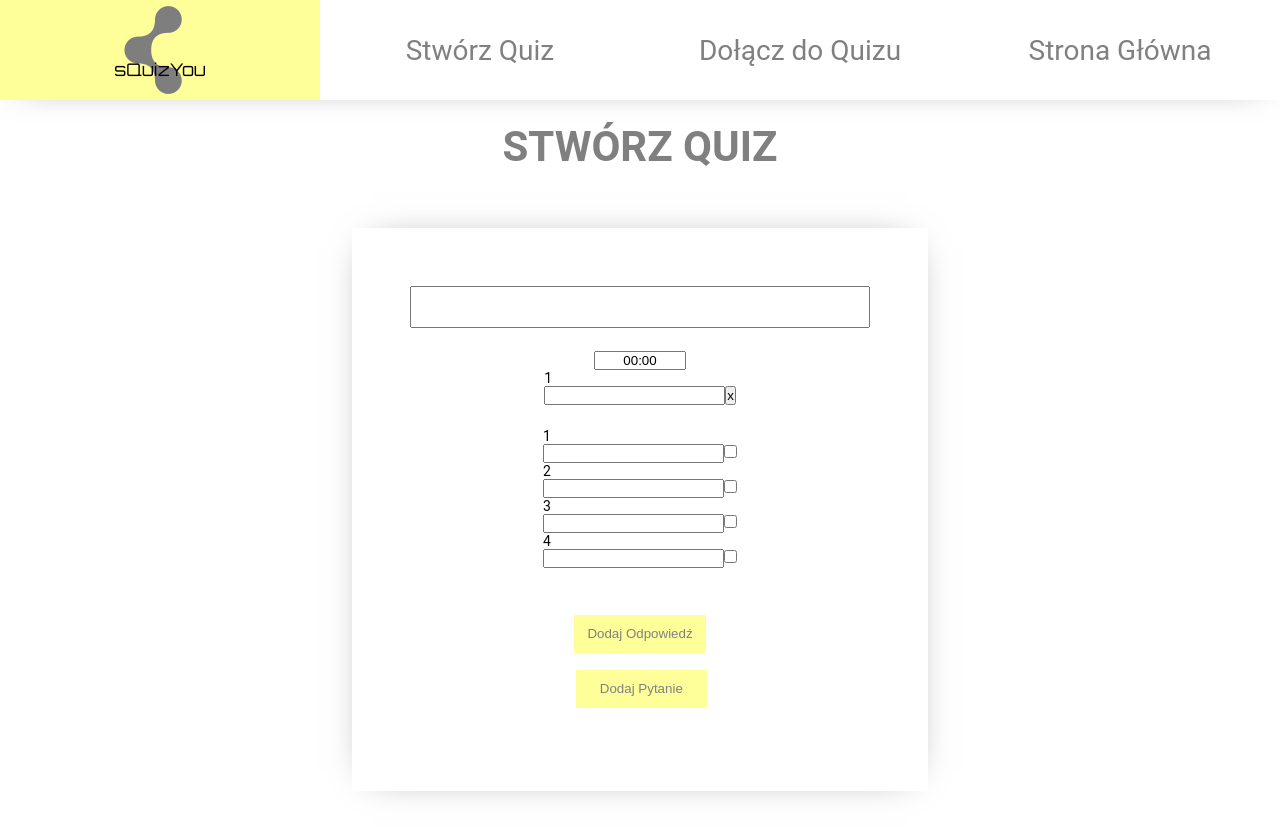
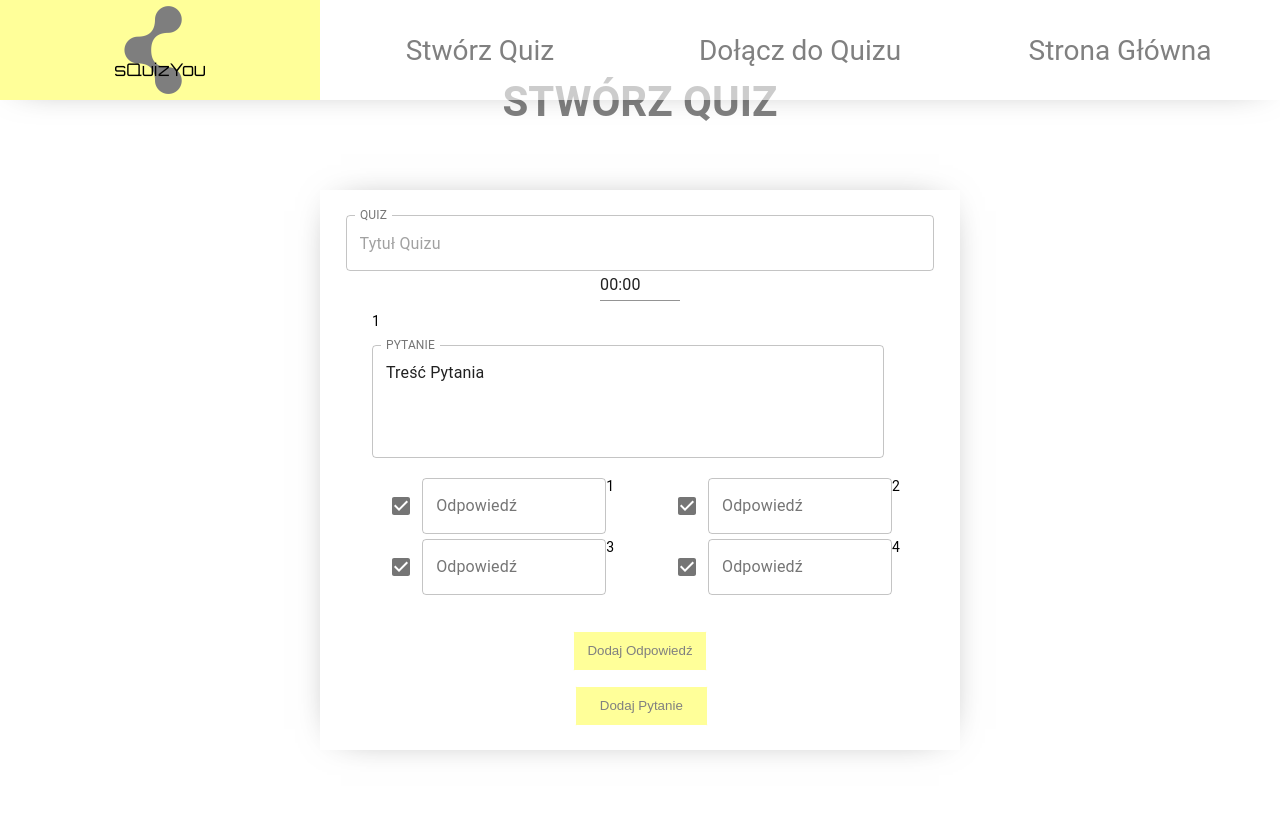
Before and after one commit to infoshareacademy/jfdd12-ubuntuwnicy-app, a React (Create React App) app: page /quiz-gen-wrapper in a window 1280 px wide. Shown: the top 836 px of the page. After the commit the page ends 800 px from the top, so only its background shows below. Built offline with nearby package versions, Linux system fonts and the light colour scheme.

Commit message:
styles for quizGenerator page added

```diff
--- a/package.json
+++ b/package.json
@@ -3,6 +3,7 @@
   "version": "0.1.0",
   "private": true,
   "dependencies": {
+    "@material-ui/core": "^4.2.0",
     "react": "^16.8.6",
     "react-dom": "^16.8.6",
     "react-router-dom": "^5.0.1",
--- a/src/components/quizGenerator/AnswerInput.js
+++ b/src/components/quizGenerator/AnswerInput.js
@@ -1,11 +1,27 @@
-import React from 'react'
+import React from 'react';
+import TextField from '@material-ui/core/TextField';
+import Checkbox from '@material-ui/core/Checkbox';
 
 function AnswerInput(props) {
     return (
-        <div>
+        <div className="answerInputsStyles">
             <p className='answerID'>{props.answerID}</p>
-            <input className="answerInput"></input>
-            <input type='checkbox' className='isAnswerCorrect'></input>
+            <TextField
+                label="Odpowiedź"
+                placeholder="Treść Odpowiedzi"
+                multiline
+                className='answerInput'
+                variant="outlined"
+      />
+            <Checkbox
+                className="isAnswerCorrect"
+                defaultChecked
+                color="default"
+                value="checkedG"
+                inputProps={{
+                 'aria-label': 'checkbox with default color',
+        }}
+      />
         </div>
     )
 }
--- a/src/components/quizGenerator/QuestionInput.js
+++ b/src/components/quizGenerator/QuestionInput.js
@@ -1,11 +1,27 @@
 import React from 'react'
+import TextField from '@material-ui/core/TextField';
+import IconButton from '@material-ui/core/IconButton';
+//import DeleteIcon from '@material-ui/icons/Delete';
 
 function QuestionInput(props) {
     return (
         <div>
             <p className='questionID'>{props.questionID}</p>
-            <input className="questionInput"></input>
-            <button className="deleteQuestion">x</button>
+            <TextField
+                id="outlined-multiline-static"
+                label="PYTANIE"
+                multiline
+                rows="4"
+                defaultValue="Treść Pytania"
+                className="questionInput"
+                margin="normal"
+                variant="outlined"
+            />
+             <IconButton
+                className="deleteQuestion"
+                aria-label="Delete">
+
+            </IconButton>
         </div>
     )
 }
--- a/src/components/quizGenerator/QuizGenWrapper.js
+++ b/src/components/quizGenerator/QuizGenWrapper.js
@@ -6,6 +6,7 @@ import AnswersList from './AnswersList'
 import QuestionInput from './QuestionInput'
 import AddAnswerButton from './AddAnswerButton'
 import AddQuestionButton from './AddQuestionButton'
+
 
 function QuizGenWrapper(props) {
     return (
--- a/src/components/quizGenerator/QuizGenWrapperStyles.css
+++ b/src/components/quizGenerator/QuizGenWrapperStyles.css
@@ -1,5 +1,5 @@
 .quizGenWrapper {
-  padding: 5%;
+  padding-top: 1%;
   display: flex;
   flex-direction: column;
   align-items: center;
@@ -15,9 +15,15 @@
 
 }
 
+.questionInput {
+    margin: 2%;
+    width: 40vw;
+}
+
 .quizTitleTimer {
+  margin: 2%;
   text-align: center;
-  width: 20%;
+  width: 5em;
 }
 
 .quizGenHeader {
@@ -28,13 +34,13 @@
 }
 
 .quizGenInputs {
-  padding: 5%;
+  padding: 2%;
   display: flex;
   flex-direction: column;
   align-items: center;
   box-shadow: 0px 0px 38px -21px rgba(0, 0, 0, 0.60);
   width: 50%;
-  height: auto;
+  height: 70vh;
 }
 
 .addAnswerButton {
@@ -86,9 +92,20 @@
 }
 
 .quizAnswerInputs {
-  padding: 5%;
+  display: grid;
+  grid-template-columns: 1fr 1fr;
+  grid-template-rows: 1fr 1fr;
+  grid-column-gap: 10%;
+  grid-row-gap: 5%;
+
+  margin: 2%;
 }
 
 .isAnswerCorrect {
   padding: 2%;
 }
+
+.answerInputsStyles {
+  display: flex;
+  flex-direction: row-reverse;
+}
--- a/src/components/quizGenerator/QuizTitleInput.js
+++ b/src/components/quizGenerator/QuizTitleInput.js
@@ -1,10 +1,24 @@
 import React from 'react'
+
+import TextField from '@material-ui/core/TextField';
+import Input from '@material-ui/core/Input';
 
 function QuizTitleInput(props) {
     return (
         <>
-            <input className="quizTitleInput"></input>
-            <input className='quizTitleTimer' defaultValue='00:00'></input>
+            <TextField
+                className="quizTitleInput"
+                label="QUIZ"
+                placeholder="Tytuł Quizu"
+                variant="outlined"
+                InputLabelProps={{
+                shrink: true,
+        }}
+      />
+            <Input
+            className="quizTitleTimer"
+            defaultValue="00:00"
+      />
         </>
     )
 }
```
Also changed, not shown: 1 other file (tests, documents, lock files or other folders).
